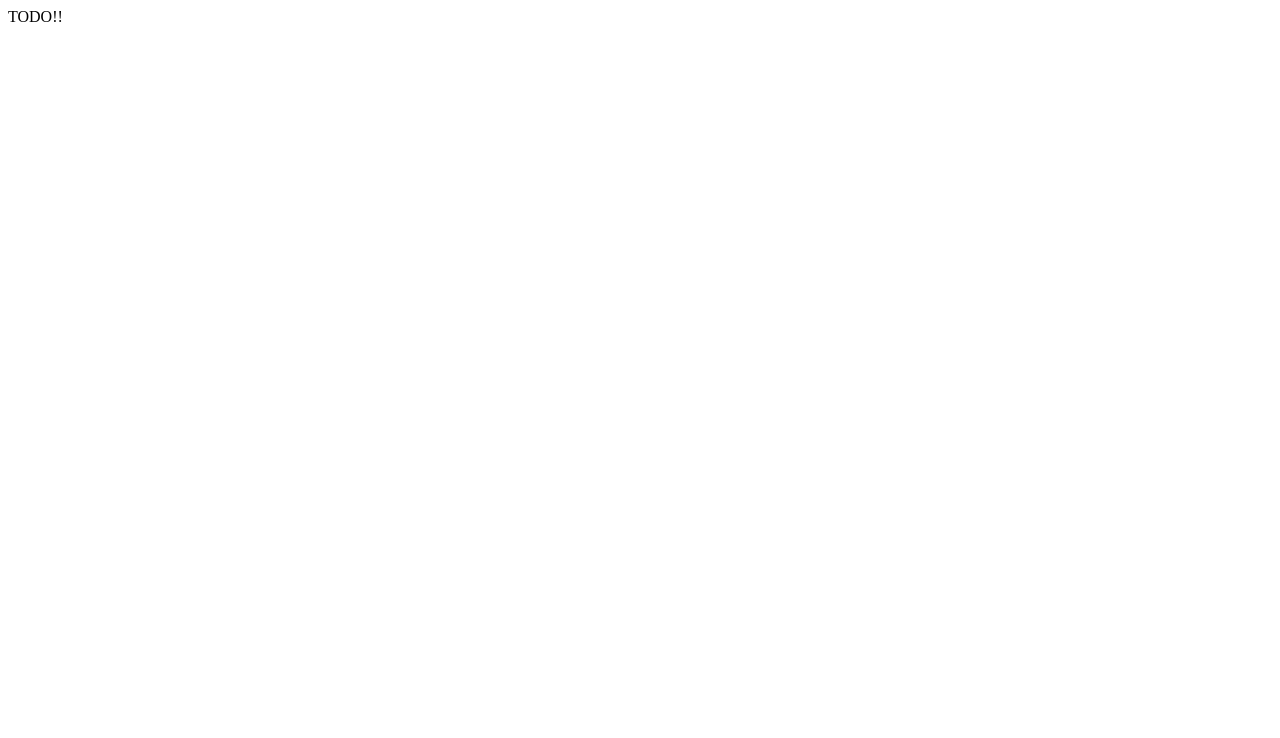
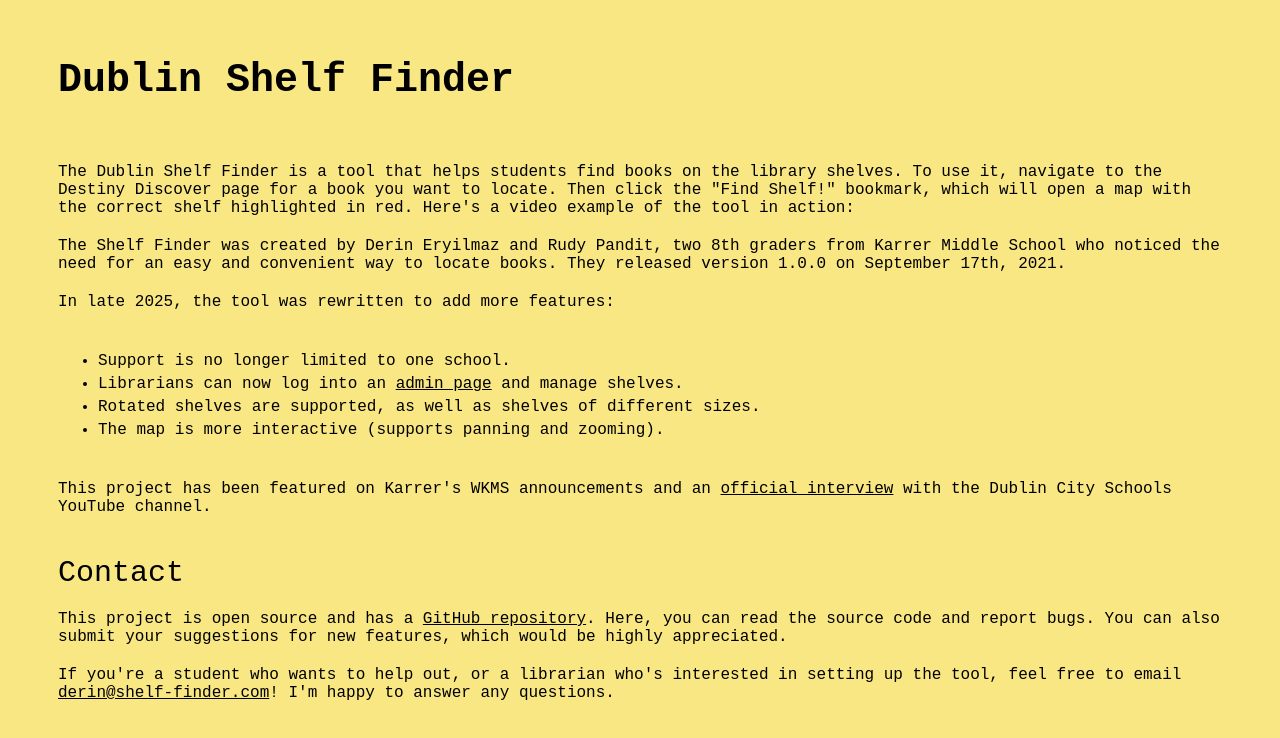
Before and after one commit to deryilz/shelf-finder, a website: page public/index.html in a window 1280 px wide. Drawn offline with Linux system fonts and the light colour scheme.

Commit message:
add index and 404

```diff
--- a/public/assets/style-dialog.css
+++ b/public/assets/style-dialog.css
@@ -17,6 +17,7 @@ div.dialog {
     display: flex;
     flex-direction: column;
     gap: 15px;
+    font-size: 14px;
     padding: 30px 40px;
     min-width: 300px;
     max-width: 800px;
--- /dev/null
+++ b/public/assets/style-home.css
@@ -0,0 +1,14 @@
+div.section {
+    display: flex;
+    flex-direction: column;
+    padding: 20px 0;
+    gap: 20px;
+}
+
+div.header {
+    font-size: 30px;
+}
+
+li {
+    margin: 5px 0;
+}
--- a/public/assets/style.css
+++ b/public/assets/style.css
@@ -5,11 +5,12 @@
 
 body {
     background-color: #f9e784;
-    padding: 30px 50px;
+    padding: 50px;
+    font-size: 16px;
 }
 
 div.title {
-    font-weight: bold;
+    font-weight: 600;
     font-size: 40px;
     margin-bottom: 40px;
 }
--- a/public/index.html
+++ b/public/index.html
@@ -1 +1,70 @@
-TODO!!
+<html lang="en">
+    <head>
+        <link rel="icon" href="/assets/icon.png">
+        <link rel="stylesheet" href="/assets/style.css">
+        <link rel="stylesheet" href="/assets/style-home.css">
+        <title>Dublin Shelf Finder</title>
+    </head>
+    <body>
+        <div class="title">
+            Dublin Shelf Finder
+        </div>
+        <div class="section">
+            <div>
+                The Dublin Shelf Finder is a tool that helps students find books on the
+                library shelves. To use it, navigate to the Destiny Discover page for a book
+                you want to locate. Then click the "Find Shelf!" bookmark, which will
+                open a map with the correct shelf highlighted in red. Here's a video example
+                of the tool in action:
+            </div>
+            <!--         <video controls><source src="./demo.mp4" /></video> -->
+            <div>
+                The Shelf Finder was created by Derin Eryilmaz and Rudy Pandit, two 8th
+                graders from Karrer Middle School who noticed the need for an easy and
+                convenient way to locate books. They released version 1.0.0 on September
+                17th, 2021.
+            </div>
+            <div>
+                In late 2025, the tool was rewritten to add more features:
+            </div>
+            <ul>
+                <li>Support is no longer limited to one school.</li>
+                <li>
+                    Librarians can now log into an <a href="/admin">admin page</a> and manage
+                    shelves.
+                </li>
+                <li>
+                    Rotated shelves are supported, as well as shelves of different sizes.
+                </li>
+                <li>
+                    The map is more interactive (supports panning and zooming).
+                </li>
+            </ul>
+            <div>
+                This project has been featured on Karrer's WKMS announcements and an
+                <a href="https://www.youtube.com/watch?v=zIhfiTV7kC4">official interview</a>
+                with the Dublin City Schools YouTube channel.
+            </div>
+            <!--
+            <div>Currently, the following schools are supported:</div>
+            <ul>
+                <li>Karrer Middle School</li>
+            </ul>
+            -->
+        </div>
+        <div class="section">
+            <div class="header">Contact</div>
+            <div>
+                This project is open source and has a
+                <a href="https://github.com/deryilz/shelf-finder">GitHub repository</a>.
+                Here, you can read the source code and report bugs. You can also submit
+                your suggestions for new features, which would be highly appreciated.
+            </div>
+            <div>
+                If you're a student who wants to help out, or a librarian who's interested
+                in setting up the tool, feel free to email <u>derin@shelf-finder.com</u>!
+                I'm happy to answer any questions.
+            </div>
+        </div>
+    </body>
+</html>
```
Also changed, not shown: public/404.html (+15 -1 lines).
